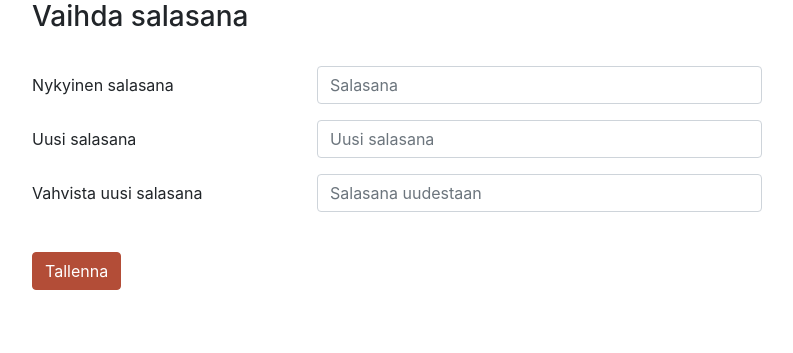
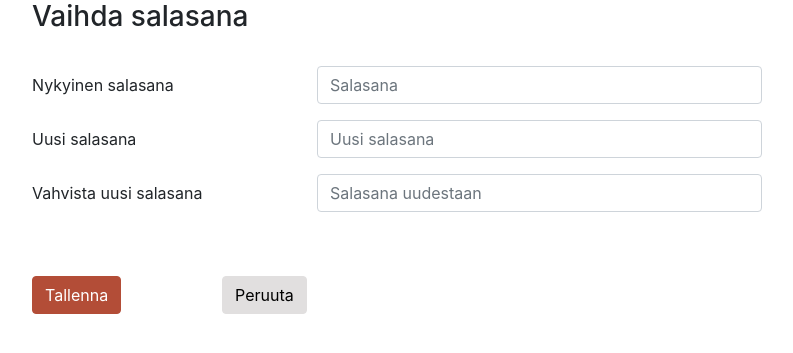
Before and after one commit to riinaalisah/Kirjahylly, a Flask app: page /auth/info/edit/password in a window 1280 px wide. Shown: the part 80-433 px from the top of the page, without its empty margins (53-846 px from the left). Run offline with Flask 2, Linux system fonts and the light colour scheme; the visitor is signed in with stand-in values (Sample User, id 1); data comes from the database, SQL or seed files in the repository; some libraries are stand-ins or nearby versions.

Commit message:
Peruuta-nappi salasanan vaihtamiseen

```diff
--- a/application/templates/auth/changepassword.html
+++ b/application/templates/auth/changepassword.html
@@ -30,10 +30,17 @@
                 Syötä uusi salasana uudestaan.
             </div>
         </div>
-    </div><br>
+    </div><br><br>
 
-    <div class="form-group">
-        <button type="submit" class="btn" style="color: #ffffff ; background-color: #b34d37; border-color: #b34d37">Tallenna</button>
+    <div class="form-group row">
+        <div class="col-sm-2">
+            <button type="submit" class="btn" style="color: #ffffff ; background-color: #b34d37; border-color: #b34d37">Tallenna</button>
+        </div>
+        <div class="col-sm-2">
+            <form action="{{ url_for('auth_edit') }}">
+                <button type="submit" class="btn" style="color: #000000; background-color: #e1dfdf; border-color: #e1dfdf;">Peruuta</button>
+            </form>
+        </div>
     </div>
 
 </form>
```
